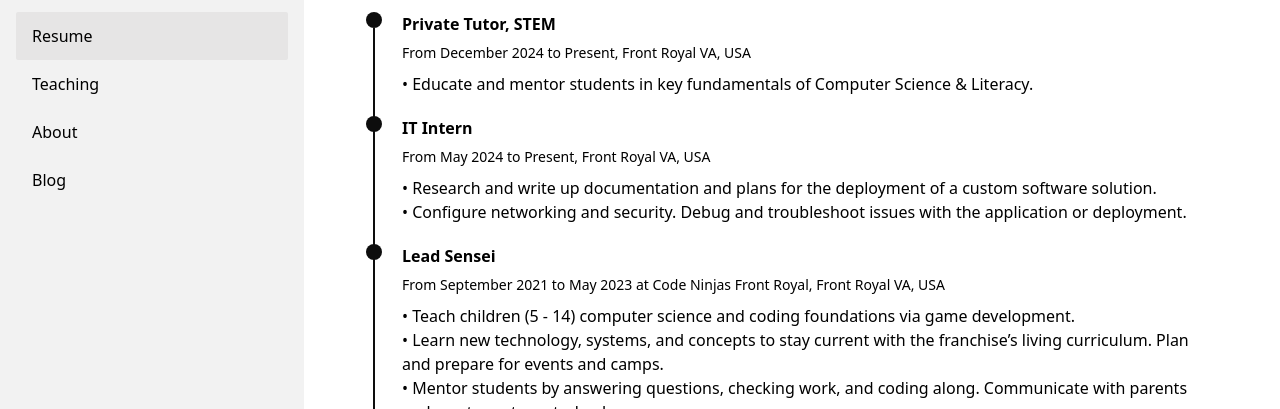
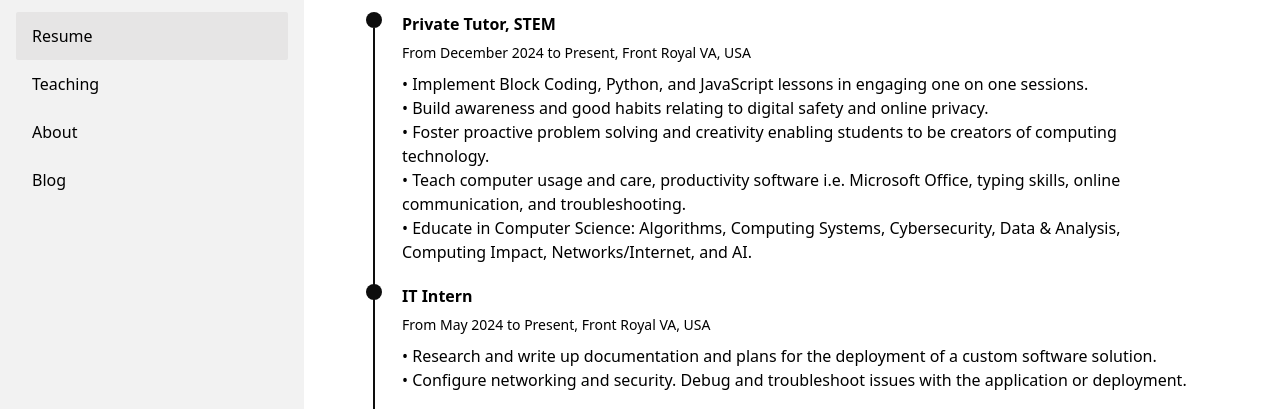
Before and after one commit to Heidi-Negrete/negrete.dev, an Astro site: page /cv in a window 1280 px wide. Shown: the part 280-689 px from the top of the page. Built offline with nearby package versions, Linux system fonts and the light colour scheme; Astro itself is replaced by a stand-in of ours.

Commit message:
update resume

```diff
--- a/src/pages/cv.astro
+++ b/src/pages/cv.astro
@@ -36,8 +36,19 @@ import TimeLineElement from "../components/cv/TimeLine.astro";
 		>
 			<ul>
 				<li>
-					• Educate and mentor students in key fundamentals of Computer Science
-					& Literacy.
+					• Implement Block Coding, Python, and JavaScript lessons in engaging one on one sessions.
+				</li>
+                <li>
+					• Build awareness and good habits relating to digital safety and online privacy.
+				</li>
+                <li>
+					• Foster proactive problem solving and creativity enabling students to be creators of computing technology.
+				</li>
+                <li>
+					• Teach computer usage and care, productivity software i.e. Microsoft Office, typing skills, online communication, and troubleshooting.
+				</li>
+                <li>
+					• Educate in Computer Science: Algorithms, Computing Systems, Cybersecurity, Data & Analysis, Computing Impact, Networks/Internet, and AI.
 				</li>
 			</ul>
 		</TimeLineElement>
```
